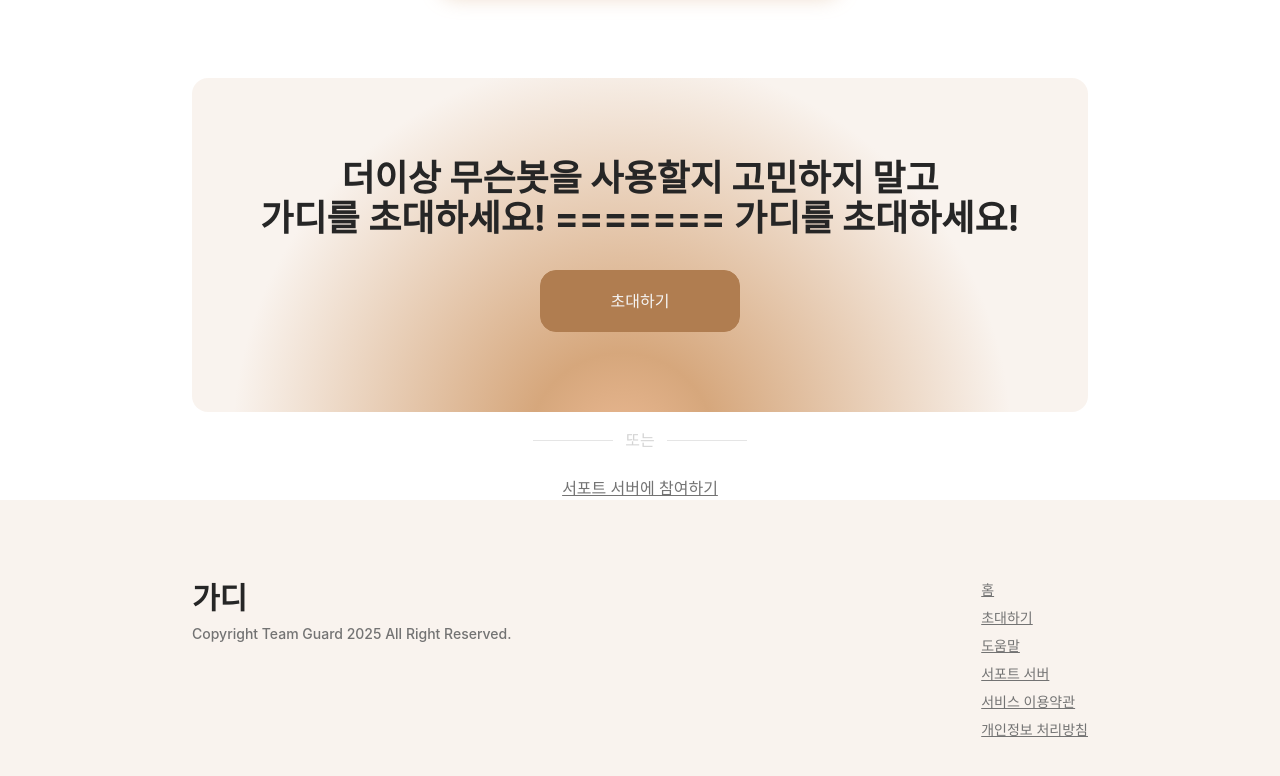
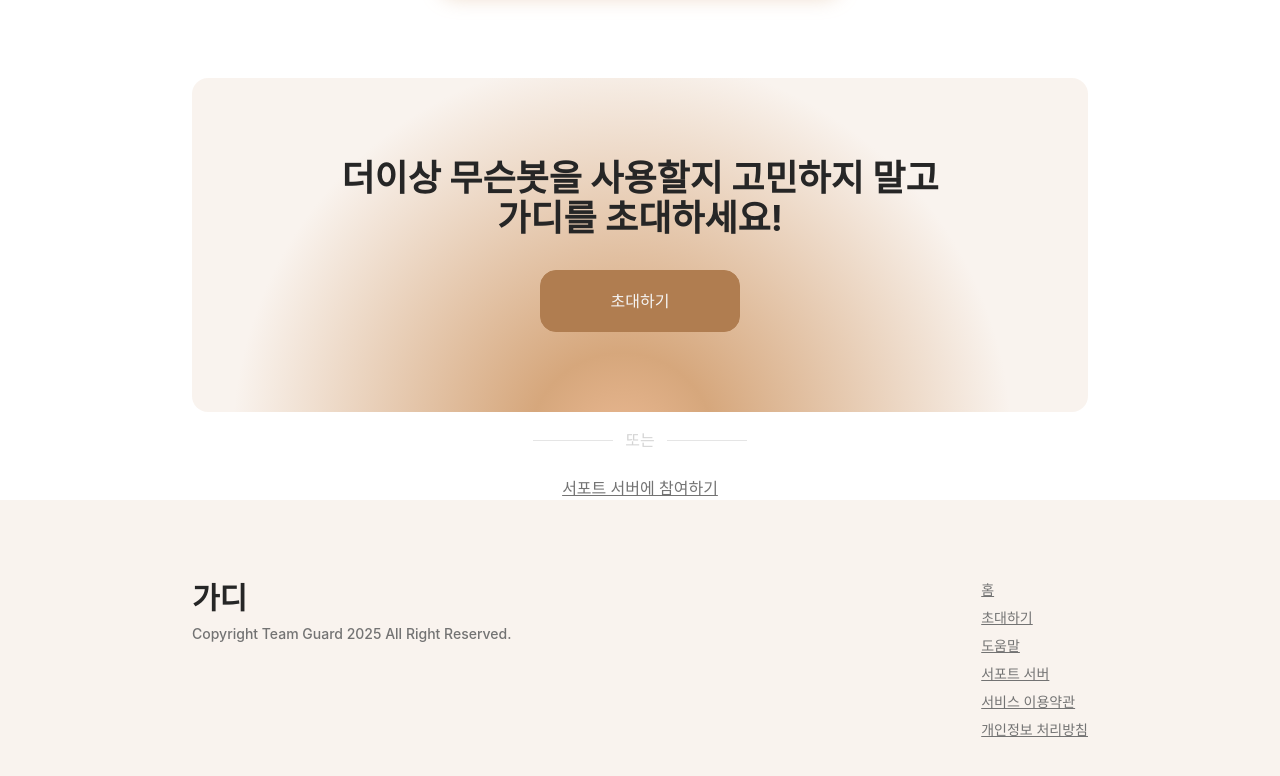
Before and after one commit to corche/adminBot, a React (Vite) app: page / in a window 1280 px wide. Shown: the part 1616-2392 px from the top of the page. Built offline with nearby package versions, Linux system fonts and the light colour scheme; a web font is replaced by a local one.

Commit message:
ddafdsadasd

```diff
--- a/src/App.tsx
+++ b/src/App.tsx
@@ -99,8 +99,6 @@ export default function App() {
 						더이상 무슨봇을 사용할지 고민하지 말고
 						<br />
 						가디를 초대하세요!
-=======
-						가디를 초대하세요!
 					</div>
 					<button
 						className="w-[200px] border border-light-brown-200 bg-light-brown-200 py-4.5 text-neutral-100 rounded-2xl cursor-pointer hover:bg-light-brown-100 duration-300"
```
